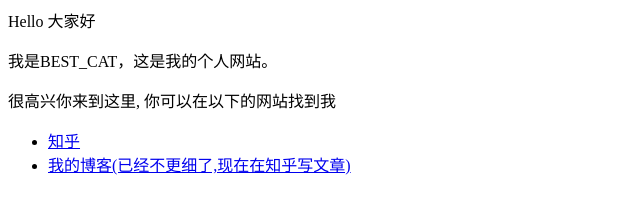
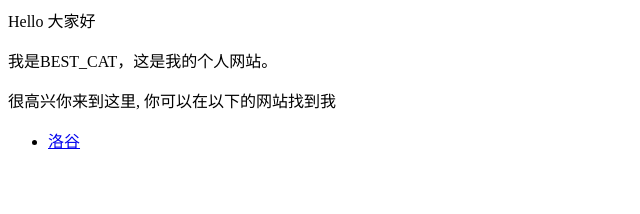
Before and after one commit to bestmantis/www.bestcat.com, a plain HTML site: page index.html in a window 1280 px wide. Shown: the whole page, without its empty margins (0-640 px from the left). Drawn offline with Linux system fonts and the light colour scheme.

Commit message:
Update index.html

```diff
--- a/index.html
+++ b/index.html
@@ -3,6 +3,5 @@
 <p>很高兴你来到这里, 你可以在以下的网站找到我</p>
 
 <ul>
-  <li> <a href="https://www.zhihu.com/people/AJLoveChina">知乎</a> </li>
-  <li> <a href="http://hejie.nigeerhuo.com">我的博客(已经不更细了,现在在知乎写文章)</a> </li>
+  <li> <a href="https://www.luogu.com.cn">洛谷</a> </li>
 </ul>
```
